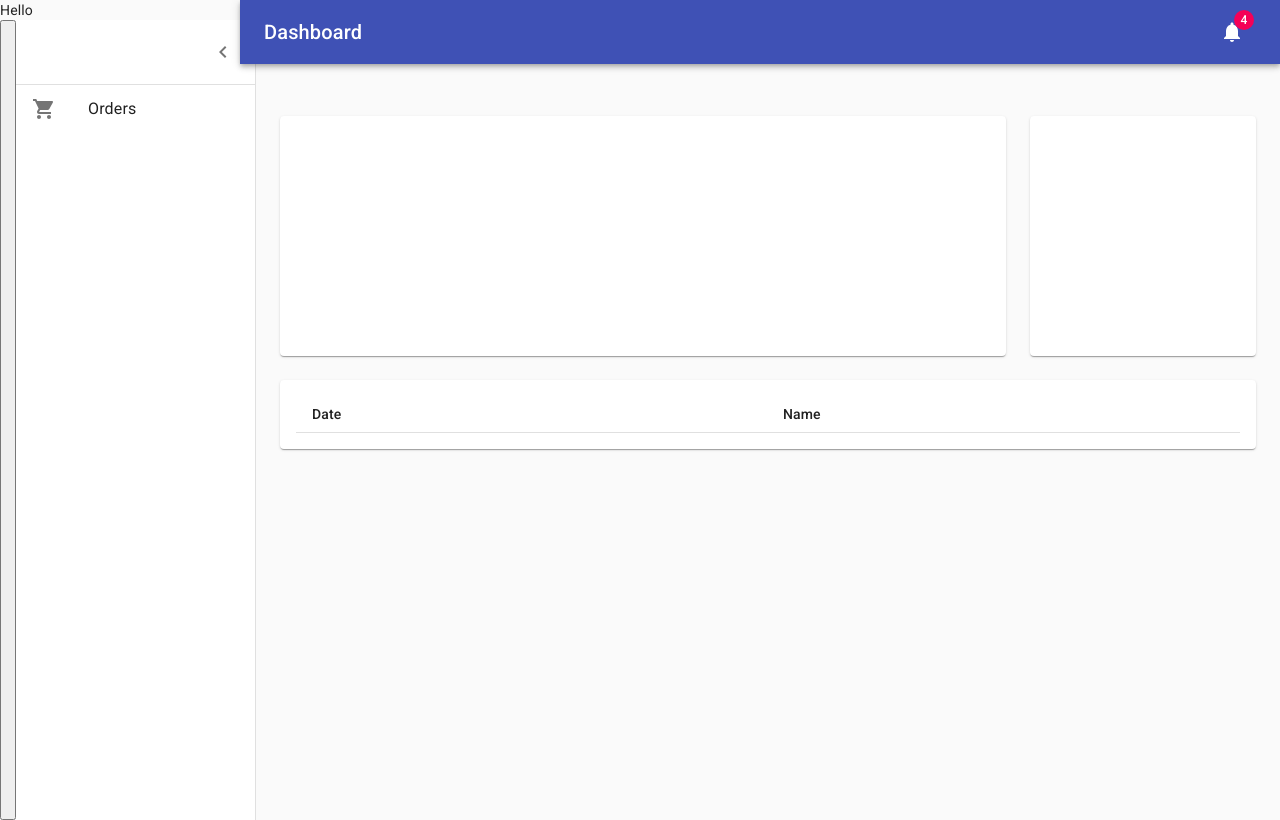
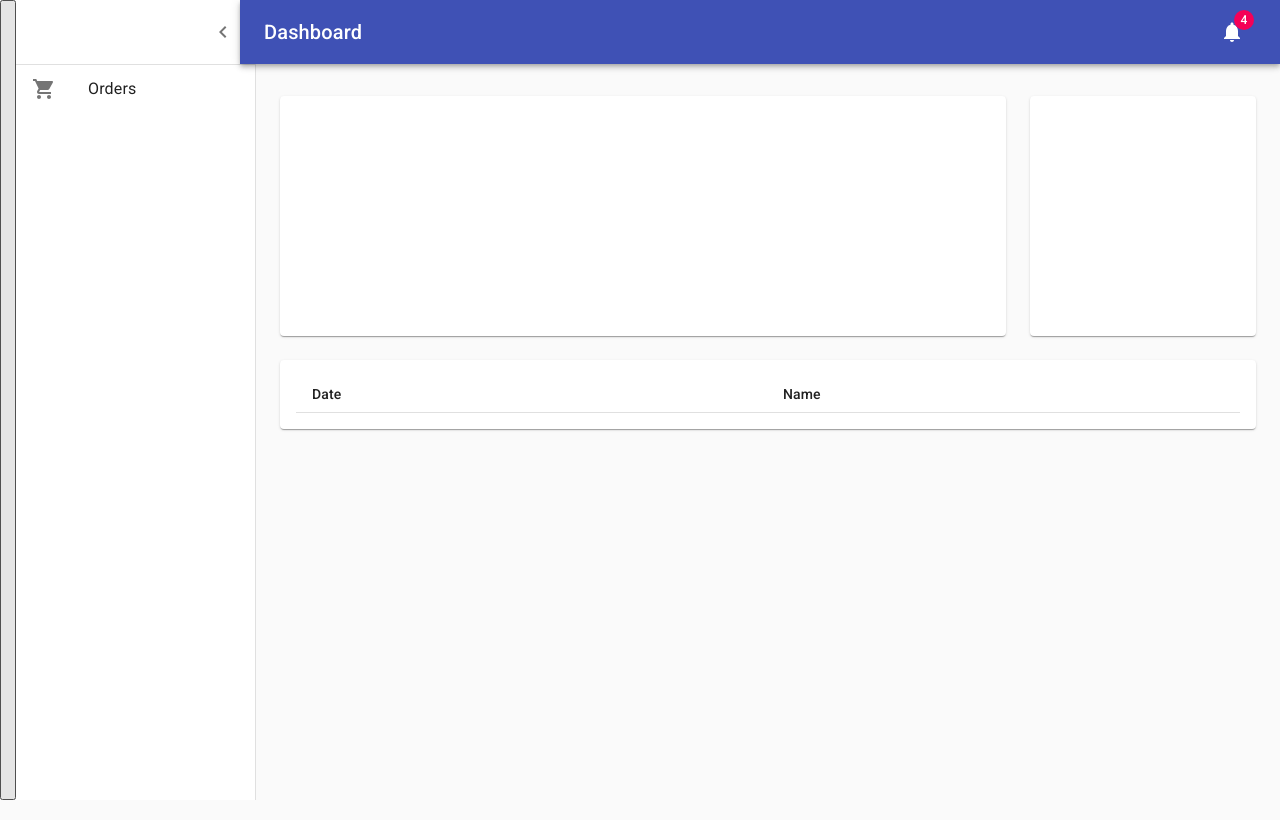
Before and after one commit to Maksym7415/transferClub, a React (Create React App) app: page / in a window 1280 px wide. Built offline with nearby package versions, Linux system fonts and the light colour scheme.

Commit message:
changed admin route

```diff
--- a/src/app/routing/index.js
+++ b/src/app/routing/index.js
@@ -8,7 +8,7 @@ function Router(props) {
   return (
          <Fragment>
 	         <Switch>
-              <Admin component = {App} fallBack = {'/56756'} path = '/'/>
+              <Route component = {App} fallBack = {'/56756'} path = '/'/>
 	         </Switch>
          </Fragment>
   );
--- a/src/app/routing/privateRouting/admin.js
+++ b/src/app/routing/privateRouting/admin.js
@@ -15,11 +15,7 @@ const Admin = (props) => (
             );
           }
           return (
-            <>
-          <div>Hello</div>
-          {/*  <Redirect to = {props.fallBack}/> */}
-           <PageComponent {...newProps}/>
-            </>
+          <Redirect to = {props.fallBack}/>
           );
         }}
     />
```
